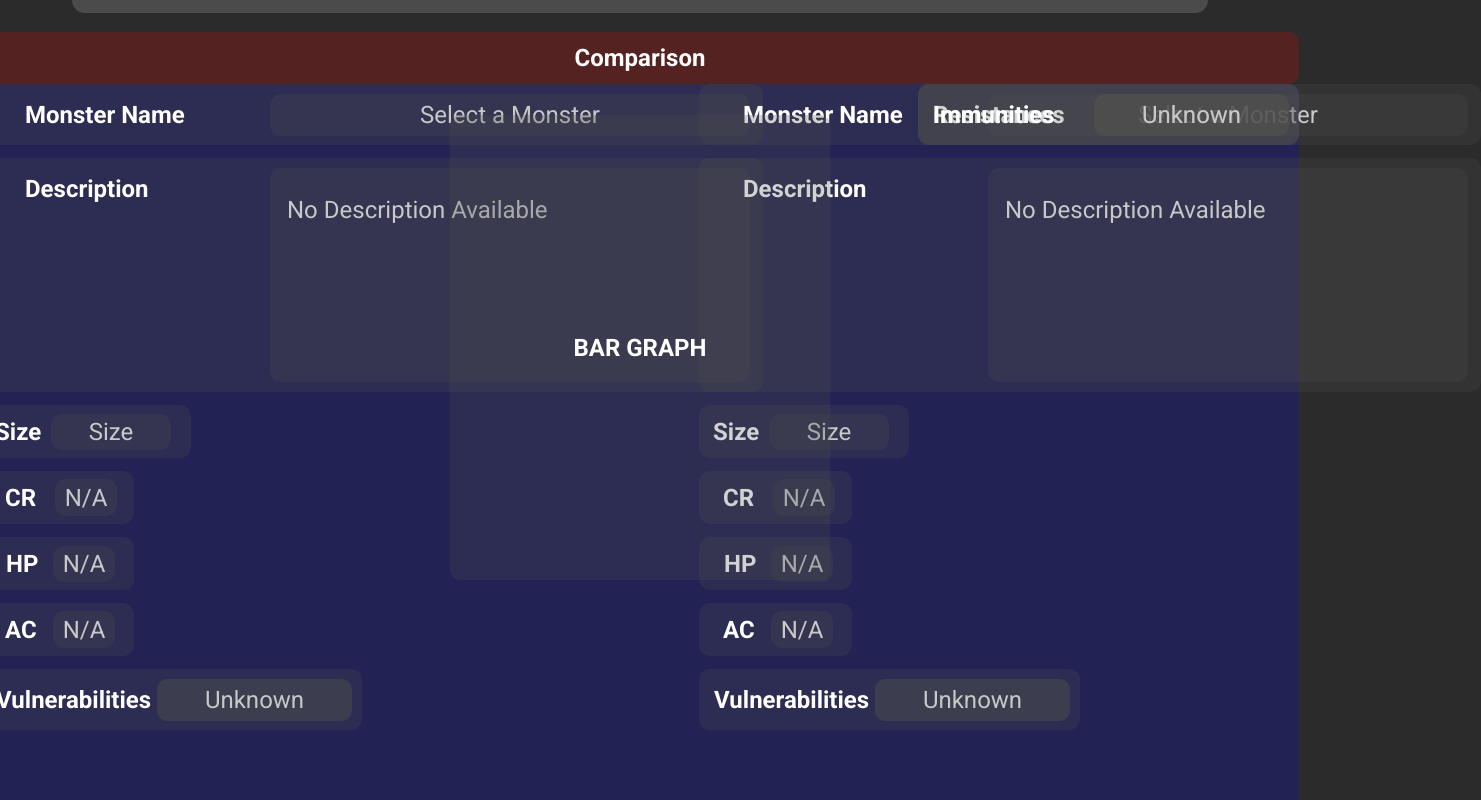
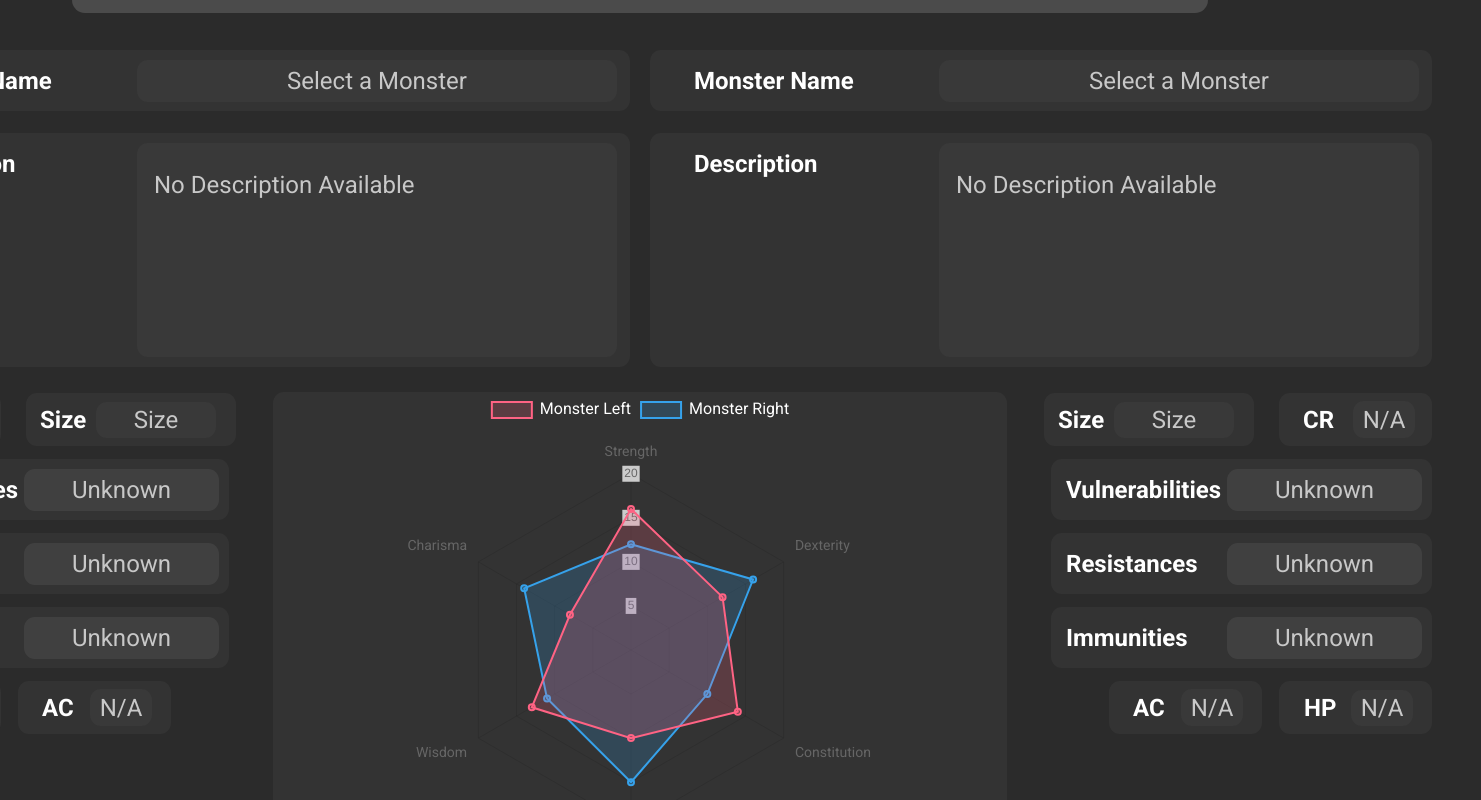
Before and after one commit to KeaganCB-OW/Formative-One-BeastBinder, a React (Create React App) app in the folder beastbinder-app/: page /enhanced-comparison in a window 1280 px wide. Shown: the part 200-1000 px from the top of the page, 1481 px wide, since content can reach past the window. Built offline with nearby package versions, Linux system fonts and the light colour scheme.

Commit message:
Enhanced Comparison pages/graphs
Created graph components and styled the comparison page

```diff
--- a/beastbinder-app/package.json
+++ b/beastbinder-app/package.json
@@ -7,7 +7,9 @@
     "@testing-library/jest-dom": "^6.6.3",
     "@testing-library/react": "^16.2.0",
     "@testing-library/user-event": "^13.5.0",
+    "chart.js": "^4.4.8",
     "react": "^19.0.0",
+    "react-chartjs-2": "^5.3.0",
     "react-dom": "^19.0.0",
     "react-router-dom": "^7.3.0",
     "react-scripts": "5.0.1",
--- /dev/null
+++ b/beastbinder-app/src/components/AttributeRadarGraph.css
@@ -0,0 +1,8 @@
+.attribute-radar-graph-wrapper {
+    width: 100%;
+    height: 100%;
+
+    display: flex;
+    align-items: center;  /* Vertically center */
+    justify-content: center;  /* Horizontally center */
+  }
--- /dev/null
+++ b/beastbinder-app/src/components/AttributeRadarGraph.js
@@ -0,0 +1,107 @@
+import React from "react";
+import { Radar } from "react-chartjs-2";
+import {
+  Chart as ChartJS,
+  RadialLinearScale,
+  PointElement,
+  LineElement,
+  Filler,
+  Tooltip,
+  Legend,
+} from "chart.js";
+import "./AttributeRadarGraph.css";
+
+ChartJS.register(
+  RadialLinearScale,
+  PointElement,
+  LineElement,
+  Filler,
+  Tooltip,
+  Legend
+);
+
+const AttributeRadarGraph = ({ monsterLeft, monsterRight }) => {
+  // Placeholder attributes
+  const placeholderAttributesLeft = {
+    strength: 16,
+    dexterity: 12,
+    constitution: 14,
+    intelligence: 10,
+    wisdom: 13,
+    charisma: 8,
+  };
+
+  const placeholderAttributesRight = {
+    strength: 12,
+    dexterity: 16,
+    constitution: 10,
+    intelligence: 15,
+    wisdom: 11,
+    charisma: 14,
+  };
+
+  const labels = [
+    "Strength",
+    "Dexterity",
+    "Constitution",
+    "Intelligence",
+    "Wisdom",
+    "Charisma",
+  ];
+
+  const data = {
+    labels,
+    datasets: [
+      {
+        label: monsterLeft?.name || "Monster Left",
+        data: Object.values(placeholderAttributesLeft),
+        backgroundColor: "rgba(255, 99, 132, 0.2)",
+        borderColor: "rgba(255, 99, 132, 1)",
+        borderWidth: 2,
+      },
+      {
+        label: monsterRight?.name || "Monster Right",
+        data: Object.values(placeholderAttributesRight),
+        backgroundColor: "rgba(54, 162, 235, 0.2)",
+        borderColor: "rgba(54, 162, 235, 1)",
+        borderWidth: 2,
+      },
+    ],
+  };
+
+  const options = {
+    responsive: true,
+    scales: {
+      r: {
+        min: 0,
+        max: 20,
+        ticks: { stepSize: 5 },
+        pointLabels: {
+          font: {
+            size: 14,
+            family: "Roboto",
+          },
+        },
+      },
+    },
+    plugins: {
+      legend: {
+        labels: {
+          font: {
+            family: "Roboto",
+            size: 16,
+          },
+          color: "#fff",
+        },
+      },
+    },
+  };
+
+  return (
+    <div className="attribute-radar-graph-wrapper">
+      <Radar data={data} options={options} />
+    </div>
+  );
+};
+
+export default AttributeRadarGraph;
--- /dev/null
+++ b/beastbinder-app/src/components/EnhancedComparisonTitle.css
@@ -0,0 +1,41 @@
+.enhanced-comparison-title-container {
+    height: 78px;
+    width: calc(100% - 144px); /* 72px from each edge */
+    background-color: rgba(255, 255, 255, 0.15);
+    border-radius: 13px;
+    display: flex;
+    align-items: center;
+    justify-content: center;
+    position: absolute;
+    top: calc(92px + 43px); /* Same as breadcrumbs positioning */
+    left: 50%;
+    transform: translateX(-50%);
+  }
+
+  .back-button {
+    width: 218px;
+    height: 42px;
+    border-radius: 11px;
+    background-color: #B15D5D;
+    color: white;
+    font-family: "Roboto", sans-serif;
+    font-size: 24px;
+    font-weight: 700;
+    line-height: 150%;
+    letter-spacing: 0%;
+    border: none;
+    position: absolute;
+    left: 33px;
+    top: 50%;
+    transform: translateY(-50%);
+    cursor: pointer;
+  }
+
+  .comparison-title-text {
+    font-family: "Roboto", sans-serif;
+    font-weight: 700;
+    font-size: 24px;
+    color: white;
+    line-height: 150%;
+    letter-spacing: 0%;
+  }
--- /dev/null
+++ b/beastbinder-app/src/components/EnhancedComparisonTitle.js
@@ -0,0 +1,22 @@
+import React from "react";
+import { useNavigate } from "react-router-dom";
+import "./EnhancedComparisonTitle.css";
+
+const EnhancedComparisonTitle = () => {
+  const navigate = useNavigate();
+
+  const handleBackClick = () => {
+    navigate("/comparison");
+  };
+
+  return (
+    <div className="enhanced-comparison-title-container">
+      <button className="back-button" onClick={handleBackClick}>
+        Back
+      </button>
+      <div className="comparison-title-text">Comparison</div>
+    </div>
+  );
+};
+
+export default EnhancedComparisonTitle;
--- a/beastbinder-app/src/components/SearchMonstersButton.js
+++ b/beastbinder-app/src/components/SearchMonstersButton.js
@@ -1,6 +1,7 @@
 import React from "react";
 import { useNavigate } from "react-router-dom";
 import "./SearchMonstersButton.css";
+
 
 const SearchMonstersButton = () => {
   const navigate = useNavigate();
--- /dev/null
+++ b/beastbinder-app/src/components/SingleAttributeRadarGraph.css
@@ -0,0 +1,7 @@
+.single-attribute-radar-graph-wrapper {
+    width: 100%;
+    height: 100%;
+    display: flex;
+    justify-content: center;
+    align-items: center;
+  }
--- /dev/null
+++ b/beastbinder-app/src/components/SingleAttributeRadarGraph.js
@@ -0,0 +1,90 @@
+import React from "react";
+import { Radar } from "react-chartjs-2";
+import {
+  Chart as ChartJS,
+  RadialLinearScale,
+  PointElement,
+  LineElement,
+  Filler,
+  Tooltip,
+  Legend,
+} from "chart.js";
+import "./SingleAttributeRadarGraph.css";
+
+ChartJS.register(
+  RadialLinearScale,
+  PointElement,
+  LineElement,
+  Filler,
+  Tooltip,
+  Legend
+);
+
+const SingleAttributeRadarGraph = ({ monster }) => {
+  const labels = [
+    "Strength",
+    "Dexterity",
+    "Constitution",
+    "Intelligence",
+    "Wisdom",
+    "Charisma",
+  ];
+
+  const attributes = monster?.attributes || {
+    strength: 10,
+    dexterity: 10,
+    constitution: 10,
+    intelligence: 10,
+    wisdom: 10,
+    charisma: 10,
+  };
+
+  const data = {
+    labels,
+    datasets: [
+      {
+        label: monster?.name || "Selected Monster",
+        data: Object.values(attributes),
+        backgroundColor: "rgba(177, 93, 93, 0.2)",
+        borderColor: "rgba(177, 93, 93, 1)",
+        borderWidth: 2,
+      },
+    ],
+  };
+
+  const options = {
+    responsive: true,
+    scales: {
+      r: {
+        min: 0,
+        max: 20,
+        ticks: { stepSize: 5 },
+        pointLabels: {
+          font: {
+            size: 14,
+            family: "Roboto",
+          },
+        },
+      },
+    },
+    plugins: {
+      legend: {
+        labels: {
+          font: {
+            family: "Roboto",
+            size: 16,
+          },
+          color: "#fff",
+        },
+      },
+    },
+  };
+
+  return (
+    <div className="single-attribute-radar-graph-wrapper">
+      <Radar data={data} options={options} />
+    </div>
+  );
+};
+
+export default SingleAttributeRadarGraph;
--- a/beastbinder-app/src/pages/ComparisonPage.js
+++ b/beastbinder-app/src/pages/ComparisonPage.js
@@ -11,6 +11,7 @@ import MonsterAC from "../components/MonsterAC";
 import MonsterVulnerabilities from "../components/MonsterVulnerabilities";
 import MonsterResistances from "../components/MonsterResistances";
 import MonsterImmunities from "../components/MonsterImmunities";
+import SingleAttributeRadarGraph from "../components/SingleAttributeRadarGraph";
 
 const ComparisonPage = () => {
   const [selectedMonster, setSelectedMonster] = useState({
@@ -55,7 +56,7 @@ const ComparisonPage = () => {
 
         {/* Attribute Graph Placeholder */}
         <div className="attribute-graph-wrapper">
-          <div className="attribute-graph-placeholder">Attribute Graph (Placeholder)</div>
+          <div className="attribute-graph-placeholder">  <SingleAttributeRadarGraph monster={selectedMonster} /></div>
         </div>
 
         {/* Monster Size Component */}
--- a/beastbinder-app/src/pages/EnhancedComparisonPage.css
+++ b/beastbinder-app/src/pages/EnhancedComparisonPage.css
@@ -1,57 +1,121 @@
-/* Enhanced Comparison Page - Base Styling */
-.enhanced-comparison-page {
-    background-color: #2B2B2B;
-    min-height: 100vh;
-    display: flex;
-    flex-direction: column;
-    align-items: center;
+.enhanced-comparison-container {
+  width: 1584px;
+  height: 823px;
+  background-color: transparent;
+  border-radius: 11px;
+  position: absolute;
+  top: calc(92px + 43px + 78px + 37px); /* navbar + gap + breadcrumbs + 37px */
+  left: 50%;
+  transform: translateX(-50%);
 }
 
-/* Title Container */
-.comparison-title-container {
-    width: 1318px;
-    height: 52px;
-    background-color: rgba(255, 0, 0, 0.2);
+.enhanced-monster-name-wrapper {
+    position: absolute;
+    top: 0;
+    left: 0;
+  }
+
+  .enhanced-monster-description-wrapper {
+    position: absolute;
+    top: 83px; /* MonsterDisplayName is 61px tall + 22px gap */
+    left: 0;
+  }
+
+  .enhanced-monster-cr-wrapper {
+    position: absolute;
+    top: calc(83px + 234px + 26px); /* name + description height + gap */
+    left: 0;
+  }
+  .enhanced-monster-size-wrapper {
+    position: absolute;
+    top: calc(83px + 234px + 26px); /* Same as CR component */
+    left: calc(153px + 25px); /* 153px is MonsterCR width + 25px gap */
+  }
+  .enhanced-monster-vulnerability-wrapper {
+    position: absolute;
+    top: calc(83px + 234px + 26px + 53px + 13px); /* CR component height + spacing */
+    left: 0;
+  }
+  .enhanced-monster-resistances-wrapper {
+    position: absolute;
+    top: calc(83px + 234px + 26px + 53px + 13px + 61px + 13px);
+    left: 381px; /* Ensures the LEFT edge touches the container's LEFT edge */
+  }
+  .enhanced-monster-immunities-wrapper {
+    position: absolute;
+    top: calc(83px + 234px + 26px + 53px + 13px + 61px + 13px + 61px + 13px);
+    left: 381px; /* Ensures the LEFT edge touches the container's LEFT edge */
+  }
+  .enhanced-monster-hp-wrapper {
+    position: absolute;
+    top: calc(83px + 234px + 26px + 53px + 13px + 61px + 13px + 61px + 13px + 61px + 13px);
+    left: 0;
+  }
+  .enhanced-monster-ac-wrapper {
+    position: absolute;
+    top: calc(83px + 234px + 26px + 53px + 13px + 61px + 13px + 61px + 13px + 61px + 13px);
+    left: calc(153px + 17px); /* 153px = MonsterHP width */
+  }
+  .enhanced-monster-name-wrapper-right {
+    position: absolute;
+    top: 0px; /* Matches original name component top */
+    right: 0; /* Right edge touches right side of container */
+  }
+  .enhanced-monster-description-wrapper-right {
+    position: absolute;
+    top: calc(0px + 61px + 22px); /* 61px (name height) + 22px spacing */
+    right: 0; /* Aligns with right edge of container */
+  }
+  .enhanced-monster-cr-wrapper-right {
+    position: absolute;
+    top: calc(61px + 22px + 234px + 26px); /* name + spacing + description height + spacing */
+    right: 0;
+  }
+  .enhanced-monster-size-wrapper-right {
+    position: absolute;
+    top: calc(61px + 22px + 234px + 26px); /* same top as CR */
+    right: calc(153px + 25px); /* 153px CR width + 25px gap */
+  }
+  .enhanced-monster-vulnerabilities-wrapper-right {
+    position: absolute;
+    top: calc(61px + 22px + 234px + 26px + 53px + 13px); /* Name + gap + Description + gap + CR height + gap */
+    right: 0;
+  }
+  .enhanced-monster-resistances-wrapper-right {
+    position: absolute;
+    top: calc(
+      61px + 22px + 234px + 26px + 53px + 13px + 61px + 13px
+    ); /* stacked spacing below vulnerabilities */
+    right: 0;
+  }
+  .enhanced-monster-immunities-wrapper-right {
+    position: absolute;
+    top: calc(
+      61px + 22px + 234px + 26px + 53px + 13px + 61px + 13px + 61px + 13px
+    );
+    right: 0;
+  }
+  .enhanced-monster-hp-wrapper-right {
+    position: absolute;
+    top: calc(
+      61px + 22px + 234px + 26px + 53px + 13px + 61px + 13px + 61px + 13px + 61px + 13px
+    );
+    right: 0;
+  }
+  .enhanced-monster-ac-wrapper-right {
+    position: absolute;
+    top: calc(
+      61px + 22px + 234px + 26px + 53px + 13px + 61px + 13px + 61px + 13px + 61px + 13px
+    ); /* Same as HP */
+    right: calc(153px + 17px); /* 153px HP width + 17px spacing */
+  }
+  .comparison-graph-placeholder {
+    width: 734px;
+    height: 481px;
+    background-color: rgba(78, 78, 78, 0.25); /* Semi-transparent placeholder */
     border-radius: 11px;
     position: absolute;
-    top: calc(92px + 43px + 78px + 19px);
-    left: 50%;
-    transform: translateX(-50%);
-    display: flex;
-    align-items: center;
-    justify-content: center;
-}
-
-/* Content Container */
-.comparison-content-container {
-    width: 1318px;
-    height: 791px;
-    background-color: rgba(0, 0, 255, 0.2);
-    border-radius: 11px;
-    position: absolute;
-    top: calc(92px + 43px + 78px + 19px + 52px);
-    left: 50%;
-    transform: translateX(-50%);
-    display: flex;
-    justify-content: space-between;
-}
-
-/* Monster Sections */
-.monster-section {
-    width: 600px;
-    display: flex;
-    flex-direction: column;
-    gap: 13px;
-}
-
-/* Attribute Graph Placeholder */
-.attribute-graph-box {
-    width: 381px;
-    height: 465px;
-    background-color: rgba(78, 78, 78, 0.25);
-    border-radius: 11px;
-    position: absolute;
-    bottom: 20px;
+    bottom: 0;
     left: 50%;
     transform: translateX(-50%);
     display: flex;
@@ -60,5 +124,4 @@
     color: white;
     font-family: "Roboto", sans-serif;
     font-size: 24px;
-    font-weight: 700;
-}
+  }
--- a/beastbinder-app/src/pages/EnhancedComparisonPage.js
+++ b/beastbinder-app/src/pages/EnhancedComparisonPage.js
@@ -1,78 +1,97 @@
-import React, { useState } from "react";
+import React from "react";
 import "./EnhancedComparisonPage.css";
-import Breadcrumbs from "../components/Breadcrumbs";
+import EnhancedComparisonTitle from "../components/EnhancedComparisonTitle";
 import MonsterDisplayName from "../components/MonsterDisplayName";
 import MonsterDescription from "../components/MonsterDescription";
+import MonsterCR from "../components/MonsterCR";
 import MonsterSize from "../components/MonsterSize";
-import MonsterCR from "../components/MonsterCR";
-import MonsterHP from "../components/MonsterHP";
-import MonsterAC from "../components/MonsterAC";
 import MonsterVulnerabilities from "../components/MonsterVulnerabilities";
 import MonsterResistances from "../components/MonsterResistances";
 import MonsterImmunities from "../components/MonsterImmunities";
+import MonsterHP from "../components/MonsterHP";
+import MonsterAC from "../components/MonsterAC";
+import AttributeRadarGraph from "../components/AttributeRadarGraph";
+import { useState } from "react";
 
 const EnhancedComparisonPage = () => {
-  const [selectedMonster1, setSelectedMonster1] = useState({
-    name: "",
-    description: "",
-    size: "",
-    cr: "",
-    hp: "",
-    ac: "",
-    vulnerability: "",
-    resistances: "",
-    immunities: "",
-  });
-
-  const [selectedMonster2, setSelectedMonster2] = useState({
-    name: "",
-    description: "",
-    size: "",
-    cr: "",
-    hp: "",
-    ac: "",
-    vulnerability: "",
-    resistances: "",
-    immunities: "",
-  });
-
+    const [selectedMonster, setSelectedMonster] = useState(null); // LEFT monster
+    const [selectedMonsterRight, setSelectedMonsterRight] = useState(null); // RIGHT monster
   return (
     <div className="enhanced-comparison-page">
-      <Breadcrumbs />
-      <div className="comparison-title-container">
-        <h2 className="comparison-title">Comparison</h2>
-      </div>
+      {/* Breadcrumbs */}
+      <EnhancedComparisonTitle />
 
-      <div className="comparison-content-container">
-        {/* Monster 1 Section */}
-        <div className="monster-section">
-          <MonsterDisplayName monsterName={selectedMonster1.name} />
-          <MonsterDescription description={selectedMonster1.description} />
-          <MonsterSize size={selectedMonster1.size} />
-          <MonsterCR cr={selectedMonster1.cr} />
-          <MonsterHP hp={selectedMonster1.hp} />
-          <MonsterAC ac={selectedMonster1.ac} />
-          <MonsterVulnerabilities vulnerability={selectedMonster1.vulnerability} />
-          <MonsterResistances resistance={selectedMonster1.resistances} />
-          <MonsterImmunities immunity={selectedMonster1.immunities} />
-        </div>
 
-        {/* Monster 2 Section */}
-        <div className="monster-section">
-          <MonsterDisplayName monsterName={selectedMonster2.name} />
-          <MonsterDescription description={selectedMonster2.description} />
-          <MonsterSize size={selectedMonster2.size} />
-          <MonsterCR cr={selectedMonster2.cr} />
-          <MonsterHP hp={selectedMonster2.hp} />
-          <MonsterAC ac={selectedMonster2.ac} />
-          <MonsterVulnerabilities vulnerability={selectedMonster2.vulnerability} />
-          <MonsterResistances resistance={selectedMonster2.resistances} />
-          <MonsterImmunities immunity={selectedMonster2.immunities} />
-        </div>
-      </div>
+      {/* Comparison Container */}
+      <div className="enhanced-comparison-container">
+  <div className="enhanced-monster-name-wrapper">
+    <MonsterDisplayName/>
+  </div>
 
-      {/* Placeholder for Bar Graph */}
-      <div className="attribute-graph-box">BAR GRAPH</div>
+  <div className="enhanced-monster-description-wrapper">
+    <MonsterDescription/>
+  </div>
+  <div className="enhanced-monster-cr-wrapper">
+  <MonsterCR/>
+</div>
+<div className="enhanced-monster-size-wrapper">
+  <MonsterSize/>
+</div>
+<div className="enhanced-monster-vulnerability-wrapper">
+  <MonsterVulnerabilities/>
+</div>
+<div className="enhanced-monster-resistances-wrapper">
+  <MonsterResistances/>
+</div>
+<div className="enhanced-monster-immunities-wrapper">
+  <MonsterImmunities/>
+</div>
+<div className="enhanced-monster-hp-wrapper">
+  <MonsterHP/>
+</div>
+<div className="enhanced-monster-ac-wrapper">
+  <MonsterAC/>
+</div>
+<div className="enhanced-monster-name-wrapper-right">
+  <MonsterDisplayName/> {/*monsterName={selectedMonsterRight.name}*/}
+</div>
+<div className="enhanced-monster-description-wrapper-right">
+  <MonsterDescription /> {/* description={selectedMonsterRight.description} */}
+</div>
+<div className="enhanced-monster-cr-wrapper-right">
+  <MonsterCR /> {/* cr={selectedMonsterRight.cr} */}
+</div>
+<div className="enhanced-monster-size-wrapper-right">
+  <MonsterSize /> {/* size={selectedMonsterRight.size} */}
+</div>
+<div className="enhanced-monster-vulnerabilities-wrapper-right">
+  <MonsterVulnerabilities /> {/* vulnerability={selectedMonsterRight.vulnerability} */}
+</div>
+<div className="enhanced-monster-resistances-wrapper-right">
+  <MonsterResistances /> {/* resistances={selectedMonsterRight.resistances} */}
+</div>
+<div className="enhanced-monster-immunities-wrapper-right">
+  <MonsterImmunities /> {/* immunities={selectedMonsterRight.immunities} */}
+</div>
+<div className="enhanced-monster-hp-wrapper-right">
+  <MonsterHP /> {/* hp={selectedMonsterRight.hp} */}
+</div>
+<div className="enhanced-monster-ac-wrapper-right">
+  <MonsterAC /> {/* ac={selectedMonsterRight.ac} */}
+</div>
+<div className="comparison-graph-placeholder">
+  <AttributeRadarGraph
+    monsterLeft={selectedMonster}
+    monsterRight={selectedMonsterRight}
+  />
+</div>
+
+
+
+
+
+
+</div>
     </div>
   );
 };
```
Also changed, not shown: beastbinder-app/src/components/MonsterSearch.js (+45 -5 lines), 1 other file (tests, documents, lock files or other folders).
